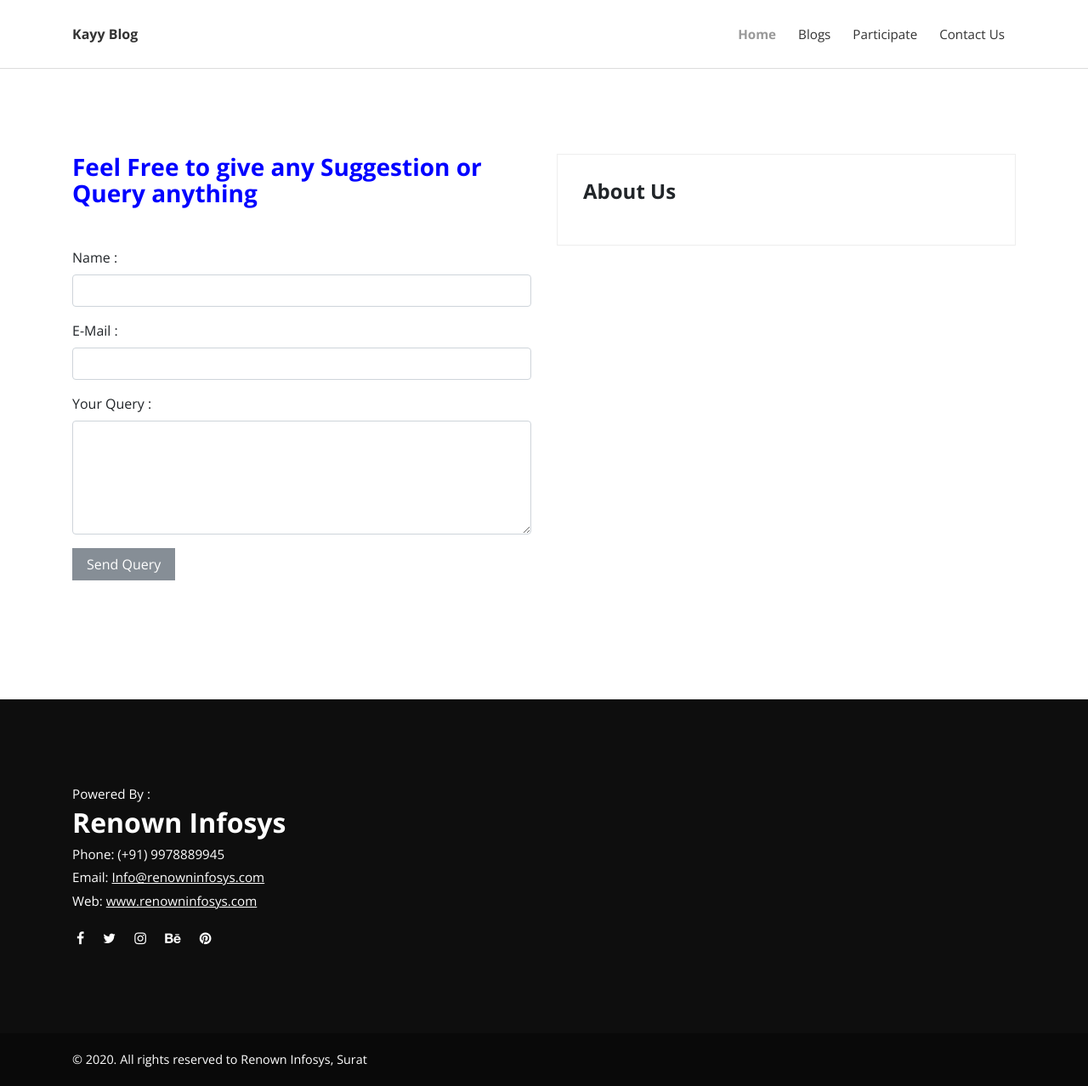
After one commit to ThakkarKartik/KayyBlogPHP, a PHP site: page /contactUs.php in a window 1280 px wide. The commit adds this page. Shown: the whole page at 85% size. Run offline with PHP 8.4, Linux system fonts and the light colour scheme.

Commit message:
1st May 2020

```diff
--- /dev/null
+++ b/contactUs.php
@@ -0,0 +1,44 @@
+<html>
+<head>
+<?php include('links.php');?>
+</head>
+<body>
+    <?php include('header.php'); ?>
+    <div class='container'>
+        <div class="row">
+            <div class="col-lg-6">
+    <section class='latest-posts'>
+        <h3 style="color:blue"> Feel Free to give any Suggestion or Query anything  </h3>
+         <form method="post">
+            <div class="form-group mt-5">
+                <label for="txtName"> Name :</label>
+                <input type="text" name="txtName" id="txtName" class="form-control"/>
+            </div>
+            <div class="form-group">
+                <label for="txtEmail"> E-Mail :</label>
+                <input type="text" name="txtEmail" id="txtEmail" class="form-control"/>
+            </div>
+            <div class="form-group">
+                <label for="txtName"> Your Query :</label>
+                <textarea name="txtName" id="txtName" class="form-control" rows="5"></textarea>
+            </div>
+            <input type="submit" value="Send Query" class="btn btn-secondary"/>
+        </form>
+    </section>
+    </div>
+    <div class="col-lg-6">
+        <section>
+    <div class="widget latest-posts">
+            <header>
+                <h3 class="h4">About Us</h3>
+            </header>
+
+    </div>
+    </section>
+    </div>
+    </div>
+    </div>
+    <?php include('footer.php'); ?>
+</body>
+<?php include('scripts.php'); ?>
+</html>
--- a/header.php
+++ b/header.php
@@ -26,13 +26,13 @@
           <!-- Navbar Menu -->
           <div id="navbarcollapse" class="collapse navbar-collapse">
             <ul class="navbar-nav ml-auto">
-              <li class="nav-item"><a href="index.html" class="nav-link active ">Home</a>
+              <li class="nav-item"><a href="index.php" class="nav-link active ">Home</a>
               </li>
-              <li class="nav-item"><a href="blog.html" class="nav-link ">Blogs</a>
+              <li class="nav-item"><a href="index.php" class="nav-link ">Blogs</a>
               </li>
-              <li class="nav-item"><a href="post.html" class="nav-link ">Participate</a>
+              <li class="nav-item"><a href="participate.php" class="nav-link ">Participate</a>
               </li>
-              <li class="nav-item"><a href="#" class="nav-link ">Contact Us</a>
+              <li class="nav-item"><a href="contactUs.php" class="nav-link ">Contact Us</a>
               </li>
             </ul>
           </div>
```
Also changed, not shown: ViewBlog.php (+33 -47 lines), participate.php (added, +16 -0 lines), img/under-construction.gif (added).
